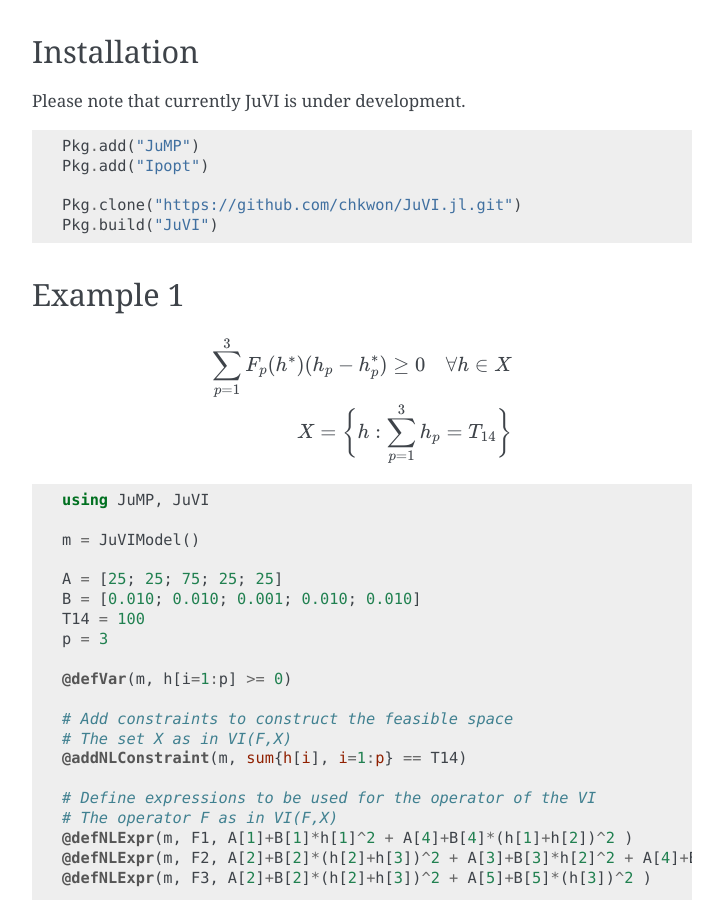
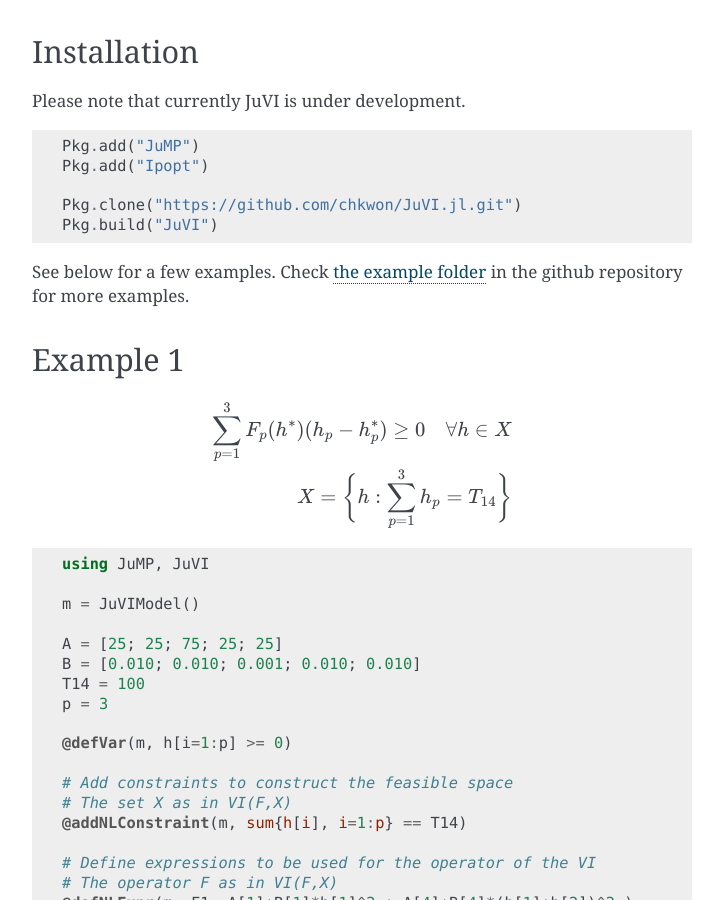
Before and after one commit to chkwon/VariationalInequality.jl, a Sphinx documentation site: the page built from doc/index.rst, in a window 1280 px wide and 900 px high, scrolled down 519 px. Shown: the whole window, without its empty margins (388-1111 px from the left). Built offline with Sphinx 7.4.7, drawn with Linux system fonts in a browser that asks for light colours.

Commit message:
Update index.rst

```diff
--- a/doc/index.rst
+++ b/doc/index.rst
@@ -32,6 +32,7 @@ Please note that currently JuVI is under development.
     Pkg.build("JuVI")
 
 
+See below for a few examples. Check `the example folder <https://github.com/chkwon/JuVI.jl/tree/master/example>`_ in the github repository for more examples.
 
 Example 1
 ^^^^^^^^^
```
